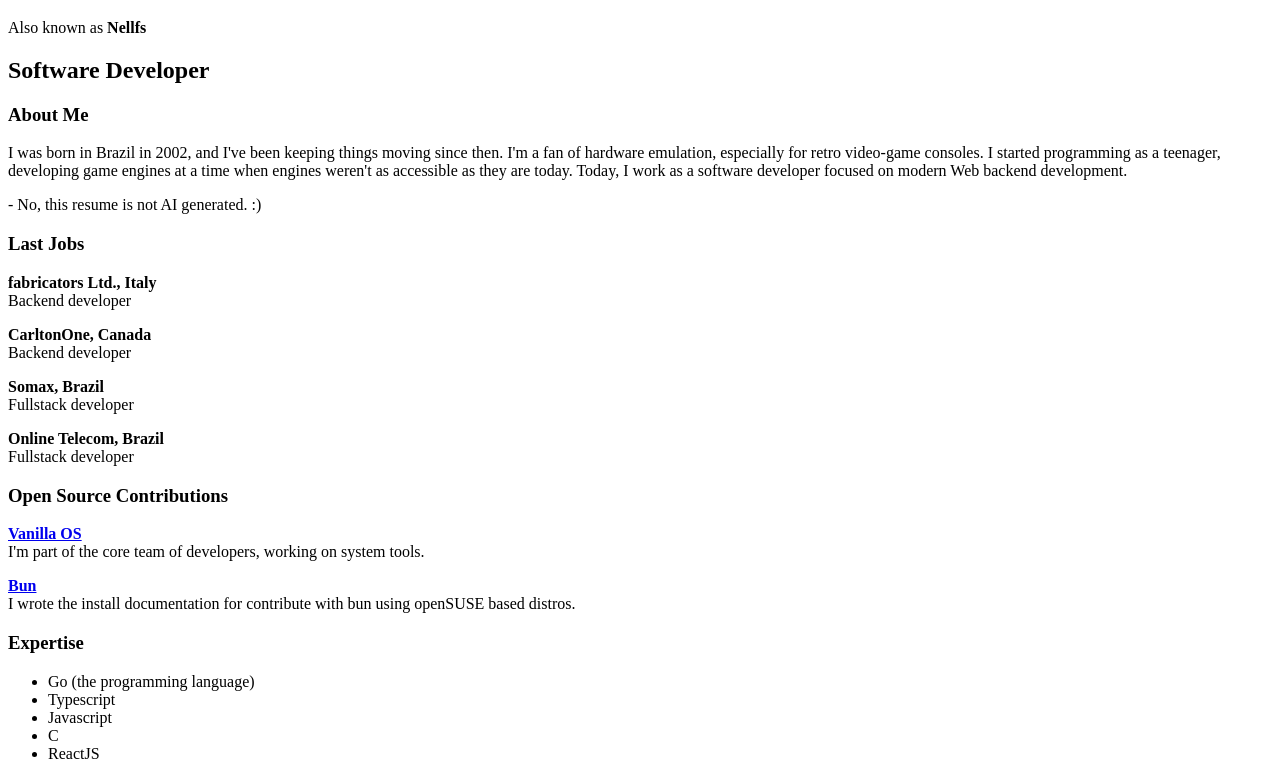
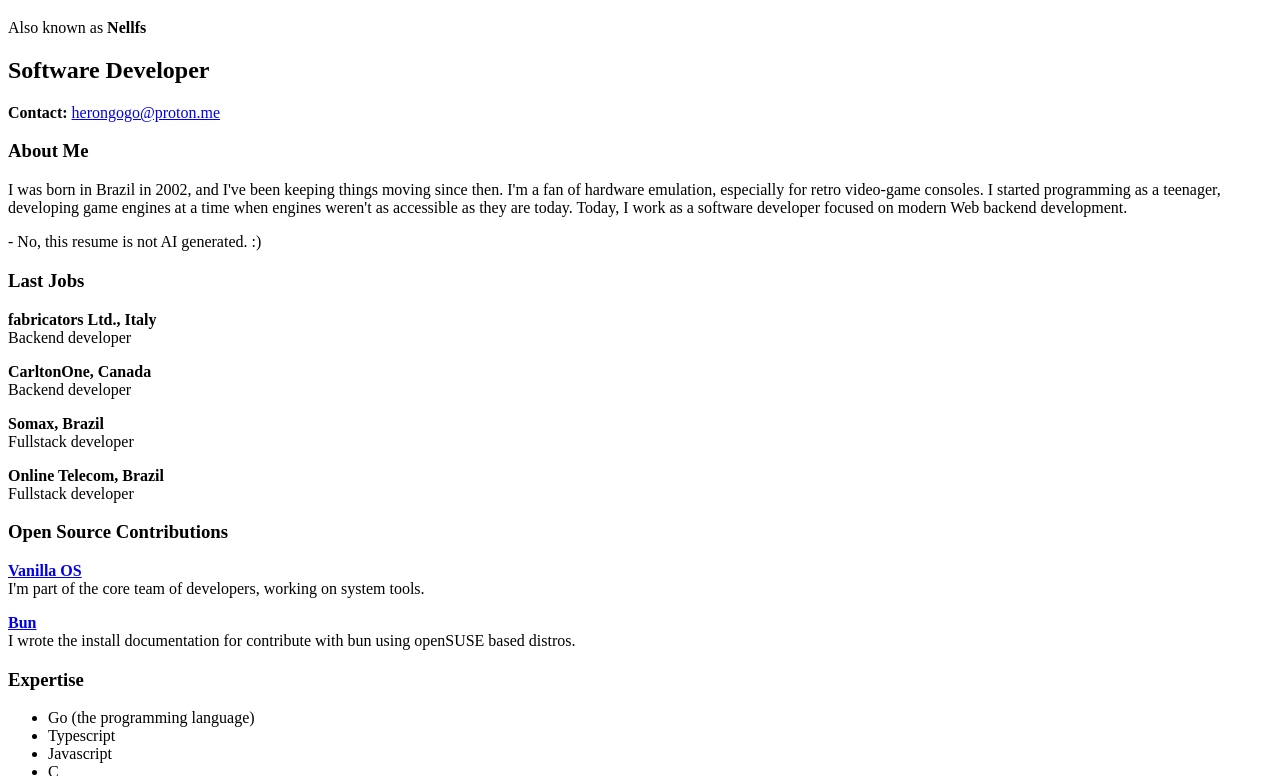
Before and after one commit to nellfs/resume, a plain HTML site: page index.html in a window 1280 px wide. Shown: the part 61-837 px from the top of the page. Drawn offline with Linux system fonts and the light colour scheme.

Commit message:
feat: adding e-mail

```diff
--- a/index.html
+++ b/index.html
@@ -8,6 +8,10 @@
     <h1>Heron Ximenes</h1>
     <p>Also known as <strong>Nellfs</strong></p>
     <h2>Software Developer</h2>
+
+    <p><strong>Contact:</strong>
+      <a href="mailto:herongogo@proton.me">herongogo@proton.me</a>
+    </p>
 
     <h3>About Me</h3>
     <p>
```
